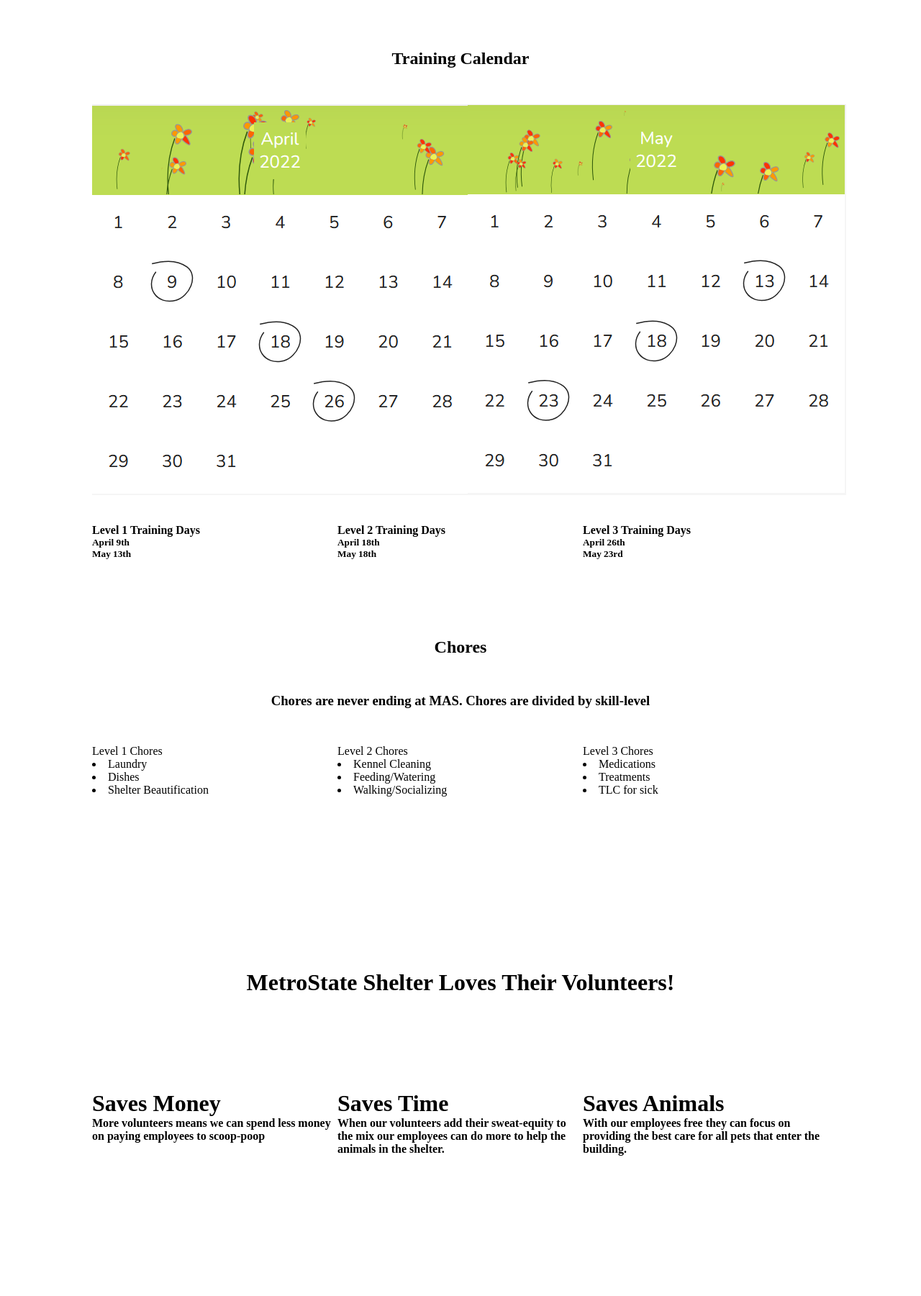
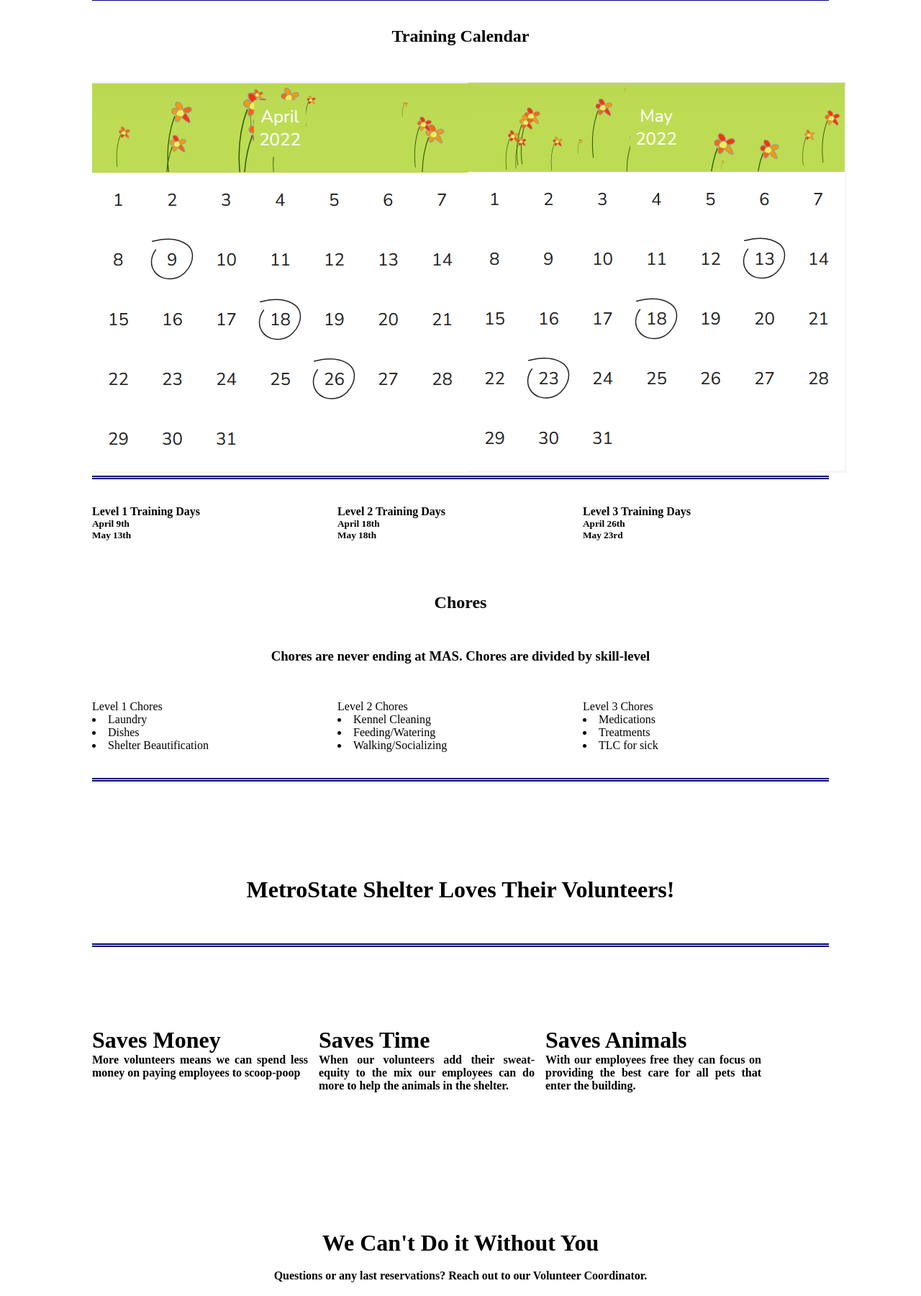
Before and after one commit to MarcusWithers/animal_shelter, a PHP site: page /home.html in a window 1280 px wide. Shown: the part 1185-2986 px from the top of the page at 72% size. Run offline with PHP 8.4, Linux system fonts and the light colour scheme.

Commit message:
update design

```diff
--- a/choreConfirmation.php
+++ b/choreConfirmation.php
@@ -10,7 +10,8 @@
     <title>Chore Sign-Up Confirmation</title>
 </head>
 
-<body>
+  <br></br>
+  <body>
     <!--script for header-->
     <script language="javascript" type="text/javascript" src="header.txt"></script>
     <!--Insert Page Heading-->
--- a/choreFormL1.html
+++ b/choreFormL1.html
@@ -10,6 +10,8 @@
     <title>Level One Sign-Up</title>
 </head>
 
+
+<br></br>
 <body>
     <!--script for header-->
     <script language="javascript" type="text/javascript" src="header.txt"></script>
--- a/choreFormL2.html
+++ b/choreFormL2.html
@@ -10,6 +10,8 @@
     <title>Level Two Sign-Up</title>
 </head>
 
+
+<br></br>
 <body>
     <!--script for header-->
     <script language="javascript" type="text/javascript" src="header.txt"></script>
--- a/choreFormL3.html
+++ b/choreFormL3.html
@@ -10,6 +10,8 @@
     <title>Level Three Sign-Up</title>
 </head>
 
+
+<br></br>
 <body>
     <!--script for header-->
     <script language="javascript" type="text/javascript" src="header.txt"></script>
--- a/choreResults.php
+++ b/choreResults.php
@@ -8,8 +8,10 @@
     <link rel="stylesheet" href="styles.css" />
     <!--Insert Page Name-->
     <title>Chore Results</title>
-</head>
+    </head>
 
+
+<br></br>
 <body>
     <!--script for header-->
     <script language="javascript" type="text/javascript" src="header.txt"></script>
--- a/chorehomepage.html
+++ b/chorehomepage.html
@@ -14,6 +14,7 @@
       <div class = "navbar">
 </div>
   </header>
+  <br></br>
   <body>
       <div class = "heading">
     <h1>Chores</h1><br><br>
--- a/contactPage.php
+++ b/contactPage.php
@@ -8,8 +8,10 @@
     <link rel="stylesheet" href="styles.css" />
     <!--Insert Page Name-->
     <title>Chore Results</title>
-</head>
+    </head>
 
+
+<br></br>
 <body>
     <!--script for header-->
     <script language="javascript" type="text/javascript" src="header.txt"></script>
--- a/contactform.html
+++ b/contactform.html
@@ -15,7 +15,10 @@
     src="header.txt"
   ></script>
 
-  <body>
+<
+
+<br></br>
+<body>
     <!--Insert Page Heading-->
     <div class="contact_container">
       <form action="#">
--- a/createaccount.php
+++ b/createaccount.php
@@ -11,8 +11,8 @@
 <!--script for header-->
 <script language="javascript" type="text/javascript"
 src="header.txt"></script>
-
-  <body>
+<br></br>
+<body>
 
     <!--Insert Page Heading-->
       <div class = "heading">
--- a/errorpage.html
+++ b/errorpage.html
@@ -9,7 +9,7 @@
     <!--Insert Page Name-->
     <title>404</title>
 </head>
-
+<br></br>
 <body>
     <!--script for header-->
     <script language="javascript" type="text/javascript" src="header.txt"></script>
--- a/home.html
+++ b/home.html
@@ -31,7 +31,7 @@ Josiah Walter, and Marcus Withers -->
 			</nav>
 		</div>
   </header>
-
+  <br></br>
   <body>
 
     <!--Insert Page Heading-->
@@ -46,6 +46,9 @@ Josiah Walter, and Marcus Withers -->
 			<br></br>
 			<p> MetroState Animal Shelter is always in need of Volunteers. Volunteers can do many things that will directly benefit the animals in MAS' Care. Returning Volunteers are valued members of the MAS's Family. </p>
 			<p> Volunteering is an immeasurably rewarding experience and integral to the success of MetroState Animal Shelter's mission. We want each volunteer to feel that he or she is a part of our team, each important to our overall success. The shelter could not exist without the support of volunteers who bring a diversity of interests, knowledge, expertise, and caring to our organization.</p>
+			<br></br>
+			<h4>Our Shelter is fortunate to have so many dedicated volunteers that serve in a variety of volunteer positions.</h4>
+			<p>Whether you are walking dogs, socializing cats or performing yard clean-up, you help make lives better for pets and people. We value not only the time you are able to give us, but also your support of our important mission.</p>
 			<br></br>
 			<br></br>
 			<form method="POST" action="signin.html">
@@ -62,8 +65,7 @@ Josiah Walter, and Marcus Withers -->
 		</div>
 	</div>
 	<br></br>
-	<br></br>
-	<br></br>
+
 
 	<h2 class="heading" > Training Calendar </h2>
 	<div class = "container">
@@ -92,7 +94,7 @@ Josiah Walter, and Marcus Withers -->
 			</div>
 	<br></br>
 	<br></br>
-	<br></br>
+
 	<h2 class="heading"> Chores </h2>
 	<h3 class="heading"> Chores are never ending at MAS. Chores are divided by skill-level </h3>
 	<div class = "container">
@@ -101,40 +103,45 @@ Josiah Walter, and Marcus Withers -->
 					<li> Laundry </li>
 					<li> Dishes </li>
 					<li> Shelter Beautification </li>
+					<br></br>
+
 			</div>
 			<div class= "middle_tc">
 				<ol> Level 2 Chores </ol>
 					<li> Kennel Cleaning </li>
 					<li> Feeding/Watering </li>
 					<li> Walking/Socializing </li>
+					<br></br>
 			</div>
 			<div class= "right_tc">
 				<ol> Level 3 Chores </ol>
 					<li> Medications </li>
 					<li> Treatments </li>
 					<li> TLC for sick </li>
+					<br></br>
 			</div>
 			</div>
 
-	<br></br>
-	<br></br>
-	<br></br>
 	<div class="banner">
 		<h1>MetroState Shelter Loves Their Volunteers! <h1>
 	  </div>
+	  <br></br>
 	  <div class = "mission">
 	  <div class = "mission1">
 		  <h1> Saves Money</h1>
 		  <h4>More volunteers means we can spend less money on paying employees to scoop-poop</h4>
+
 	  </div>
 	  <div class = "mission2">
 		  <h1>Saves Time</h1>
 		  <h4>When our volunteers add their sweat-equity to the mix our employees can do more to help the animals in the shelter.</h4>
-	  </div>
+
+		</div>
 	  <div class = "mission3">
 		  <h1>Saves Animals</h1>
 		  <h4>With our employees free they can focus on providing the best care for all pets that enter the building.</h4>
-	  </div>
+
+		</div>
   </div>
 	</body>
 	<footer class = "signin_footer">
--- a/styles.css
+++ b/styles.css
@@ -23,7 +23,9 @@
   display: inline-block;
   margin-left: 120px;
   margin-right: 20px;
+
 }
+
 body {
   margin: auto;
   width: 1024px;
@@ -43,6 +45,7 @@ body {
 }
 .container {
   display: flex;
+  border-bottom: thick double #000080;
 }
 .left_container {
   display: flex;
@@ -84,6 +87,10 @@ input {
   align-items: center;
   justify-content: center;
   margin-top: 75px;
+  border-bottom: thick double #000080;
+}
+.aboutbody{
+  border-bottom: thick double #000080;
 }
 
 .mission {
@@ -92,15 +99,23 @@ input {
   height: 150px;
 }
 .mission1 {
-  width: 341px;
+  width: 300px;
+  text-align: justify;
+  justify-content: center;
+  padding-right: 15px;
 }
 
 .mission2 {
-  width: 341px;
+  width: 300px;
+  text-align: justify;
+  padding-right: 15px;
+
 }
 
 .mission3 {
-  width: 341px;
+  width: 300px;
+  text-align: justify;
+  justify-content: center;
 }
 
 footer {
```
Also changed, not shown: aboutUs.html (+6 -3 lines), account.php (+5 -4 lines), backgrounddog4.jpg (added).
